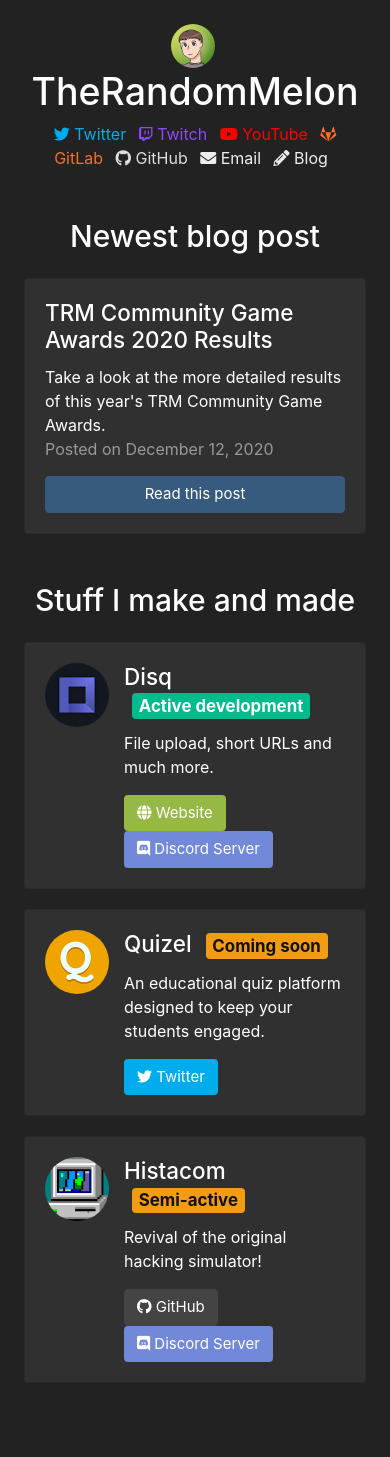
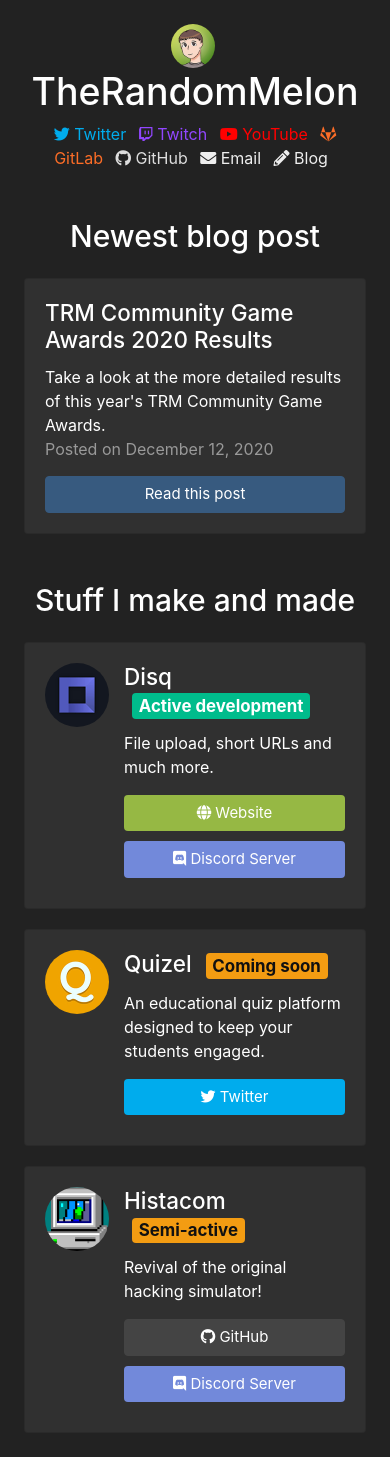
Before and after one commit to TheRandomMelon/blog, a Jekyll site: the page built from index.html, in a window 390 px wide. Built offline with Jekyll 4.4.1, drawn with Linux system fonts in a browser that asks for light colours; nearby versions of some CDN libraries; before the commit the page ends 1407 px from its top, so only the background shows below that.

Commit message:
Fix bug on /posts, fix buttons on projects section

```diff
--- a/css/style.scss
+++ b/css/style.scss
@@ -305,6 +305,12 @@
 	.badge-floating {
 		display: none !important;
 	}
+
+	.btn-home-projects {
+		margin-right: 0px !important;
+		margin-bottom: 10px;
+		width: 100% !important;
+	}
 }
 
 .btn-blog-home {
--- a/index.html
+++ b/index.html
@@ -134,10 +134,10 @@
 						<div class="col">
 							<h4 class="card-title">Disq <span class="ml-2 badge badge-success badge-next-to-name">Active development</span></h4>
 							<p class="card-text">File upload, short URLs and much more.</p>
-							<a href="https://disq.me" class="btn btn-trm mr-1">
+							<a href="https://disq.me" class="btn btn-trm mr-1 btn-home-projects">
 								<i class="fas fa-globe"></i> Website
 							</a>
-							<a href="https://discord.gg/CeBBXWN" class="btn btn-discord">
+							<a href="https://discord.gg/CeBBXWN" class="btn btn-discord btn-home-projects">
 								<i class="fab fa-discord"></i> Discord Server
 							</a>
 						</div>
@@ -156,7 +156,7 @@
 						<div class="col">
 							<h4 class="card-title">Quizel <span class="ml-2 badge badge-warning badge-next-to-name">Coming soon</span></h4>
 							<p class="card-text">An educational quiz platform designed to keep your students engaged.</p>
-							<a href="https://twitter.com/QuizelEDU" class="btn btn-twitter">
+							<a href="https://twitter.com/QuizelEDU" class="btn btn-twitter btn-home-projects">
 								<i class="fab fa-twitter"></i> Twitter
 							</a>
 						</div>
@@ -175,10 +175,10 @@
 						<div class="col">
 							<h4 class="card-title">Histacom <span class="ml-2 badge-next-to-name badge badge-warning">Semi-active</span></h4>
 							<p class="card-text">Revival of the original hacking simulator!</p>
-							<a href="https://github.com/TheRandomMelon/Histacom" class="btn btn-secondary mr-1">
+							<a href="https://github.com/TheRandomMelon/Histacom" class="btn btn-secondary mr-1 btn-home-projects">
 								<i class="fab fa-github"></i> GitHub
 							</a>
-							<a href="https://discord.gg/CeBBXWN" class="btn btn-discord">
+							<a href="https://discord.gg/CeBBXWN" class="btn btn-discord btn-home-projects">
 								<i class="fab fa-discord"></i> Discord Server
 							</a>
 						</div>
```
Also changed, not shown: posts/index.html (+15 -3 lines).
